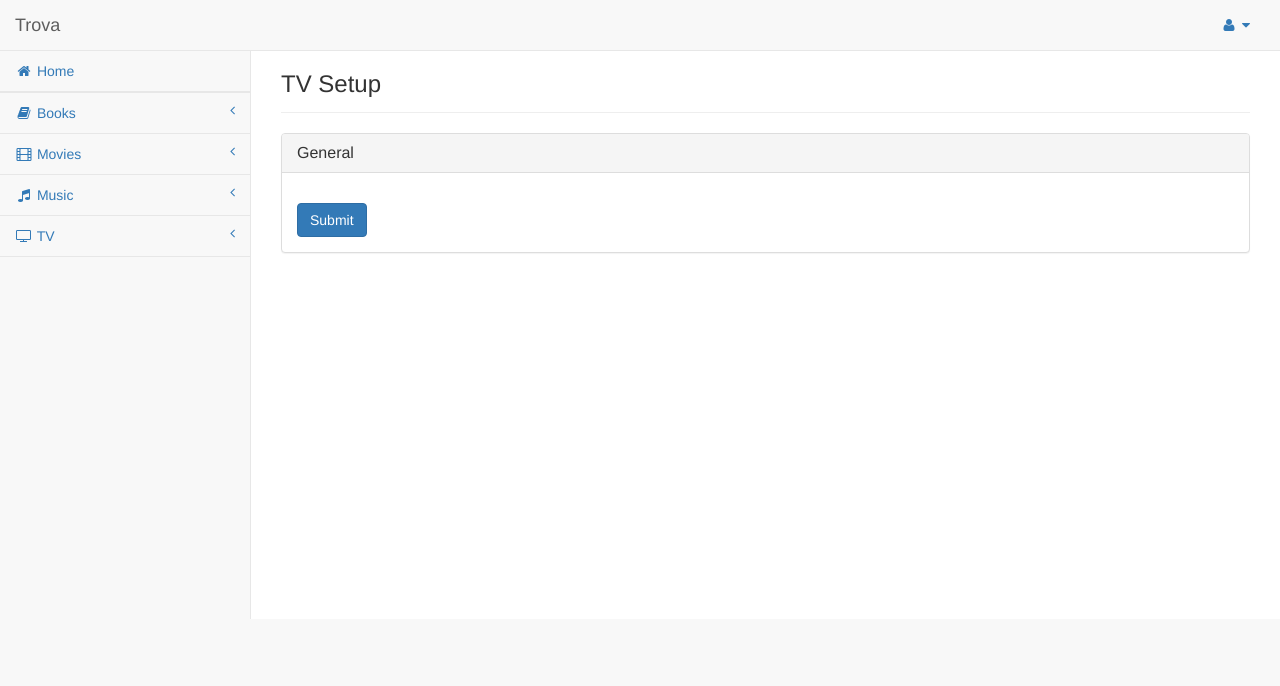
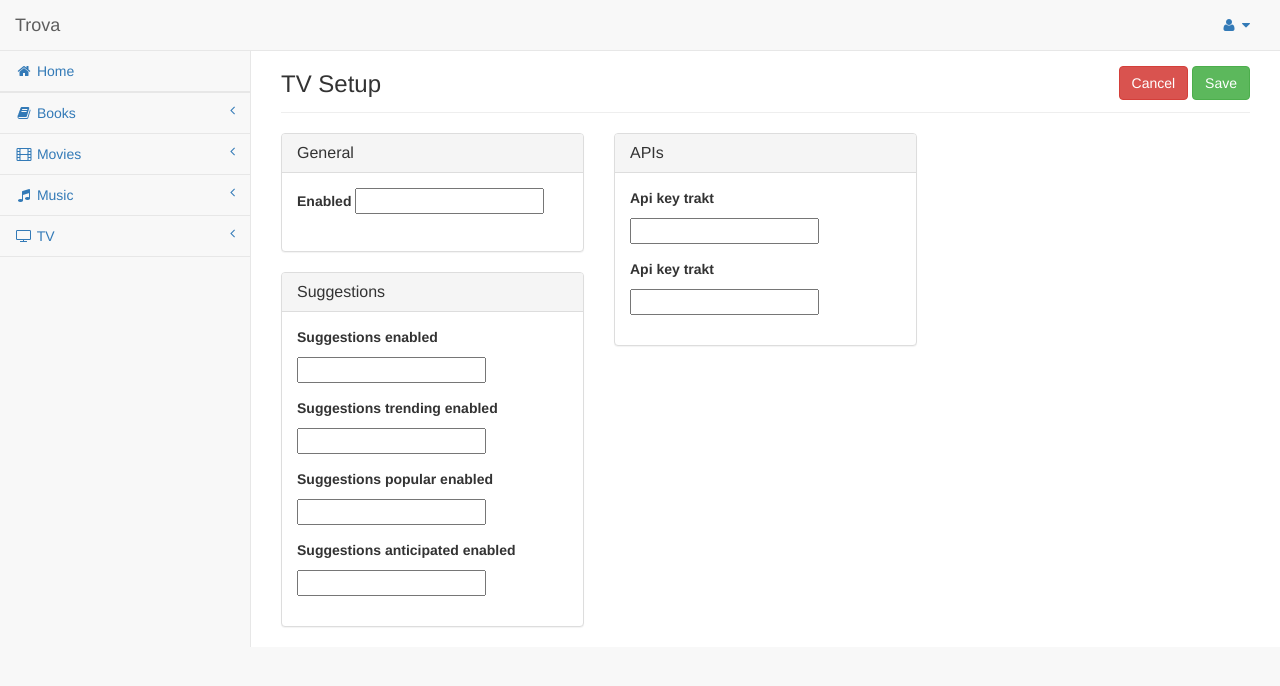
Before and after one commit to oliversscripts/trova-archived, a Django app: template templates/config.tv.html in a window 1280 px wide. Shown: the top 686 px of the page. Run offline with Django 3.2, Linux system fonts and the light colour scheme; the template is opened without the code that fills it, so the values that code supplies are empty, except form fields; tables that the repository leaves empty hold one stand-in row (values such as "Sample post"); form fields are guessed from the names that the template uses; some libraries are stand-ins or nearby versions.

Commit message:
Added save/cancel buttons to tv config form

```diff
--- a/templates/_content.html
+++ b/templates/_content.html
@@ -43,21 +43,21 @@
         <div id="page-wrapper">
             <div class="container-fluid">
                 <div class="row">
-                    <div class="col">
+                    <div class="col-md-6 no-horizontal-padding">
                         <h3>{% block page_title %} {% endblock %}</h3>
                     </div>
-                    <!-- /.col-lg-6 -->
-                    <div class="col">
-                        {% block page_buttons %} {% endblock %}
+                    <!-- /.col -->
+                    <div class="col-md-6 no-horizontal-padding">
+                        <span class="pull-right page-button">{% block page_buttons %} {% endblock %}</span>
                     </div>
-                     <!-- /.col-lg-6 -->
+                     <!-- /.col -->
                 </div>
                 <!-- /.row -->
                 <div class="row">
                     <div class="col">
                         <hr />
                     </div>
-                    <!-- /.col-lg-12 -->
+                    <!-- /.col -->
                 </div>
                 <!-- /.row -->
                 <div class="row">
--- a/templates/config.tv.html
+++ b/templates/config.tv.html
@@ -9,33 +9,88 @@ TV Setup
 {% endblock %}
 
 {% block page_buttons %}
-
+<button type="reset" class="btn btn-danger page-button" form="config.tv">Cancel</button>
+<button type="submit" class="btn btn-success page-button" form="config.tv">Save</button>
 {% endblock %}
 
 {% block page_content %}
 {% load widget_tweaks %}
-<form method="post" novalidate>
+
+<form method="post" id="config.tv" novalidate>
     {% csrf_token %}
+
     {% for hidden in form.hidden_fields %}
     {{ hidden }}
     {% endfor %}
-    <div class="panel panel-default">
-        <div class="panel-heading">
-            <h3 class="panel-title">General</h3>
+
+    {% if form.non_field_errors %}
+    <div class="alert alert-danger" role="alert">
+        {% for error in form.non_field_errors %}
+        {{ error }}
+        {% endfor %}
+    </div>
+    {% endif %}
+
+    <div class="row">
+        <div class="col-md-4">
+            <div class="panel panel-default">
+                <div class="panel-heading">
+                    <h3 class="panel-title">General</h3>
+                </div>
+                <div class="panel-body">
+                    <div class="form-group">
+                        <label>{{ form.enabled.label_tag }}</label>
+                        {{ form.enabled|add_class:'form-control' }}
+                    </div>
+                </div>
+            </div>
+            <div class="panel panel-default">
+                <div class="panel-heading">
+                    <h3 class="panel-title">Suggestions</h3>
+                </div>
+                <div class="panel-body">
+                    <div class="form-group">
+                        <label>{{ form.suggestions_enabled.label_tag }}</label>
+                        {{ form.suggestions_enabled|add_class:'form-control' }}
+                    </div>
+                    <div class="form-group">
+                        <label>{{ form.suggestions_trending_enabled.label_tag }}</label>
+                        {{ form.suggestions_trending_enabled|add_class:'form-control' }}
+                    </div>
+                    <div class="form-group">
+                        <label>{{ form.suggestions_popular_enabled.label_tag }}</label>
+                        {{ form.suggestions_popular_enabled|add_class:'form-control' }}
+                    </div>
+                    <div class="form-group">
+                        <label>{{ form.suggestions_anticipated_enabled.label_tag }}</label>
+                        {{ form.suggestions_anticipated_enabled|add_class:'form-control' }}
+                    </div>
+                </div>
+            </div>
         </div>
-        <div class="panel-body">
-            {% for field in form.visible_fields %}
-            <div class="form-group">
-                <label for="{{ field.id_for_label }}">{{ field.label }}</label>
-                {{ field|add_class:'form-control' }}
 
-                {% for error in field.errors %}
-                <span class="help-block">{{ error }}</span>
-                {% endfor %}
+        <div class="col-md-4">
+            <div class="panel panel-default">
+                <div class="panel-heading">
+                    <h3 class="panel-title">APIs</h3>
+                </div>
+                <div class="panel-body">
+                    <div class="form-group">
+                        <label>{{ form.api_key_trakt.label_tag }}</label>
+                        {{ form.api_key_trakt|add_class:'form-control' }}
+                    </div>
+                    <div class="form-group">
+                        <label>{{ form.api_key_trakt.label_tag }}</label>
+                        {{ form.api_key_tvdb|add_class:'form-control' }}
+                    </div>
+                </div>
             </div>
-            {% endfor %}
-            <button type="submit" class="btn btn-primary">Submit</button>
+        </div>
+
+        <div class="col-md-4">
         </div>
     </div>
+
+
 </form>
 {% endblock %}
```
